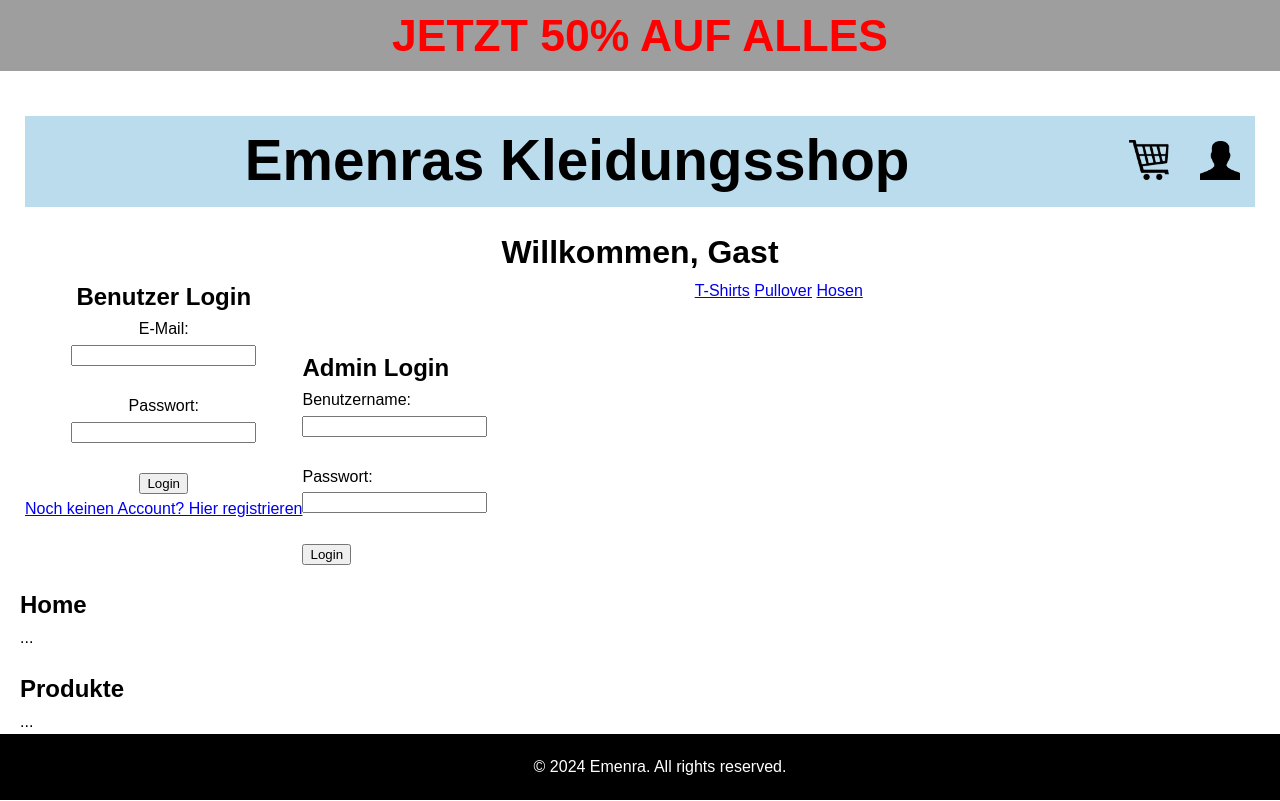
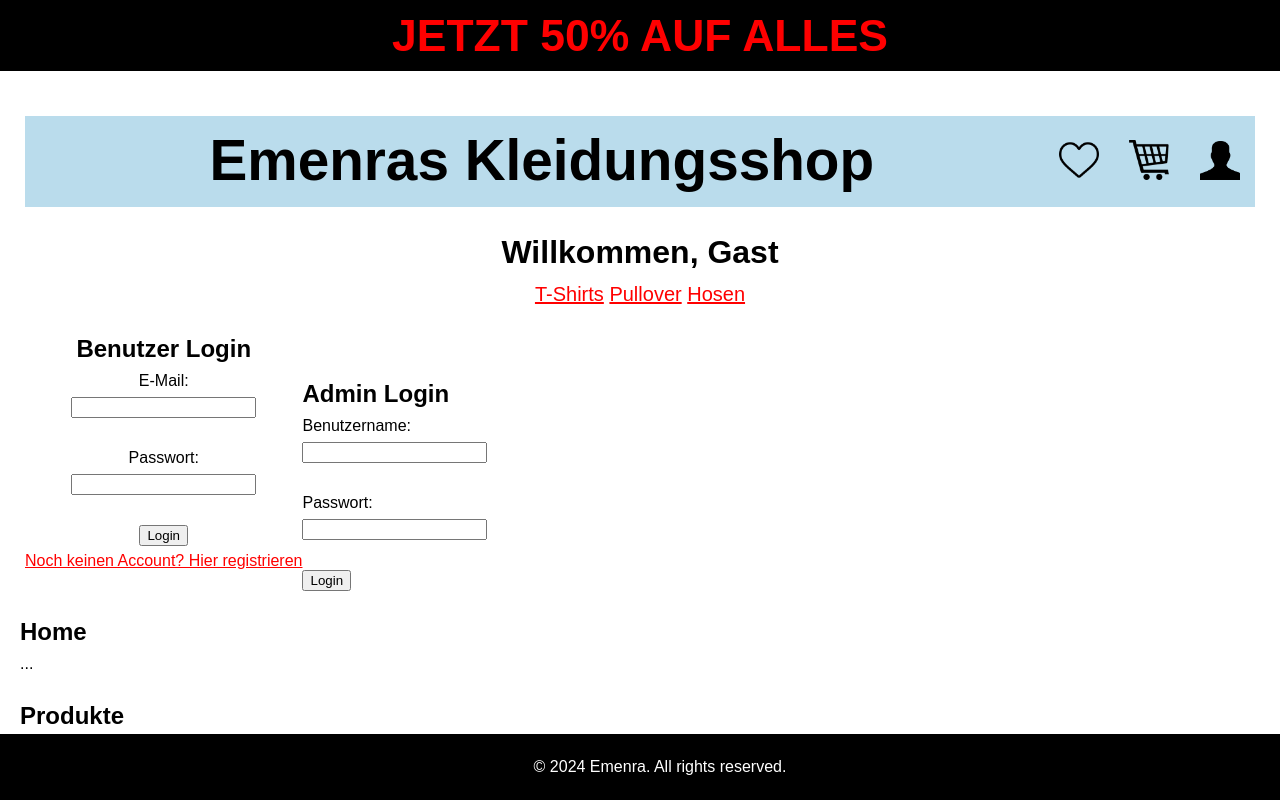
Before and after one commit to EnricoCMD/Webshop, a PHP site: page / in a window 1280 px wide. Run offline with PHP 8.4, Linux system fonts and the light colour scheme; data that the repository does not hold is empty; some web fonts are replaced.

Commit message:
tag des mindestlohn

```diff
--- a/index.html
+++ b/index.html
@@ -8,20 +8,22 @@
 </head>
 <body>
     <section id="werbung"> JETZT 50% AUF ALLES</section>
+    <script src="script.js" defer></script> <!-- defer sorgt dafür, dass das Script nach dem Laden der Seite ausgeführt wird -->
     <style>
     #werbung{
         font-size: 5ch;
-        color: red;
+        color: rgb(255, 0, 0);
         text-align: center;
         font-weight: bolder;
-       background-color: rgb(158, 158, 158);
+       background-color: rgb(0, 0, 0);
     }
     </style>
     <header>
         <section id="Uberschrift"><h1>Emenras Kleidungsshop
             <div id="icons-container">
-            <img src="Icons\cart-line-icon.png" alt="Icon 1" class="icon">
-            <img src="Icons\male-icon.png" alt="Icon 2" class="icon">
+            <img src="Icons\heart.png" alt="Icon 3" class="icon heart">
+            <img src="Icons\cart-line-icon.png" alt="Icon 1" class="icon cart">
+            <img src="Icons\male-icon.png" alt="Icon 2" class="icon person">
         </div>
     </h1>
 </section>
@@ -41,7 +43,22 @@
        <style>#user-login{
         float: left;}
     </style>
-        <section id="user-login">
+       <section id="links">
+        <a href="tshirts.html">T-Shirts</a>
+                <a href="Pullover.html">Pullover</a>
+                <a href="Hosen.html">Hosen</a>
+       </section>
+       <style>
+        #links{
+            text-align: center;
+            font-size: 20px;
+
+        }
+
+       </style>
+
+
+    <section id="user-login">
             <h2>Benutzer Login</h2>
             <form action="user_login.php" method="post">
                 E-Mail:<br>
@@ -53,16 +70,10 @@
             <a href="register.php">Noch keinen Account? Hier registrieren</a>
         </section>
 
-        <nav>
-            <ul>
-                <a href="tshirts.html">T-Shirts</a>
-                <a href="Pullover.html">Pullover</a>
-                <a href="Hosen.html">Hosen</a>
-                <div class="images">
 
-                </div>
-            </ul>
-        </nav>
+
+
+
     </header>
 
     <main>
@@ -103,6 +114,7 @@
             })
             .catch(error => console.error('Error fetching username:', error));
     </script>
-    <script src="script.js"></script>
+
+
 </body>
 </html>
--- a/script.js
+++ b/script.js
@@ -1,23 +1,23 @@
-// person click event
-document.querySelector('.person').addEventListener('click', function() {
+// person click event auf andere seite // SELECTOR MUSS DURCH DIE AKTUELLE KLASSE ERSETZT WERDEN
+document.querySelector('.icon person').addEventListener('click', function() {
     window.location.href = 'profile.html';
 });
 
-document.querySelector('.cart').addEventListener('click', function() {
+document.querySelector('.icon cart').addEventListener('click', function() {
     window.location.href = 'Warenkorb.html';
 });
-
-// Selektiere das Element
-const werbung = document.getElementById('werbung');
-
-// Füge den Eventlistener hinzu
-werbung.addEventListener('mouseenter', function() {
-    // Ändere die Hintergrundfarbe auf Schwarz
-    this.style.backgroundColor = 'black';
+document.querySelector('.icon heart').addEventListener('click', function() {
+    window.location.href = 'Favoriten.html';
 });
 
-// Füge den Eventlistener hinzu, um die ursprüngliche Hintergrundfarbe wiederherzustellen
-werbung.addEventListener('mouseleave', function() {
-    // Ändere die Hintergrundfarbe auf Transparent
-    this.style.backgroundColor = 'rgb(158, 158, 158)';
-});
+
+// Das Script ändert die Schriftfarbe des Textes im Intervall von 1 Sekunde zwischen Rot und Schwarz.
+setInterval(function() {
+    var werbung = document.getElementById('werbung');
+    var currentColor = window.getComputedStyle(werbung).color;
+    if (currentColor === 'rgb(255, 0, 0);') {
+        werbung.style.color = 'rgb(0, 0, 0)';
+    } else {
+        werbung.style.color = 'rgb(255, 0, 0)';
+    }
+}, 1000); // 1000 Millisekunden = 1 Sekunde
--- a/style.css
+++ b/style.css
@@ -58,22 +58,8 @@ footer {
     width: 100%;
 }
 
-.person{
-    width: 50px; /*breite*/
-    height: auto;
-    float: right;
-}
-.person:hover {
-    opacity: 0.5; /* Beim Hover-Effekt die Opazität ändern */
-}
 
-.cart{
-    width: 50px; /*breite*/
-    height: auto;
-    float: right;
-
-}
-.cart:hover {
+.icon:hover {
     opacity: 0.5; /* Beim Hover-Effekt die Opazität ändern */
 }
 
@@ -92,7 +78,15 @@ footer {
 .icon {
     margin-left: 15x; /* Abstand  Icons */
     margin-right: 15px;
-
     width: 40px;
     height: auto;
+    cursor: pointer;
 }
+.icon:nth-child(1):hover {
+    filter: invert(26%) sepia(92%) saturate(6492%) hue-rotate(349deg) brightness(91%) contrast(93%);
+
+}
+
+a {
+    color: red;
+}
```
Also changed, not shown: Icons/heart.png (added).
